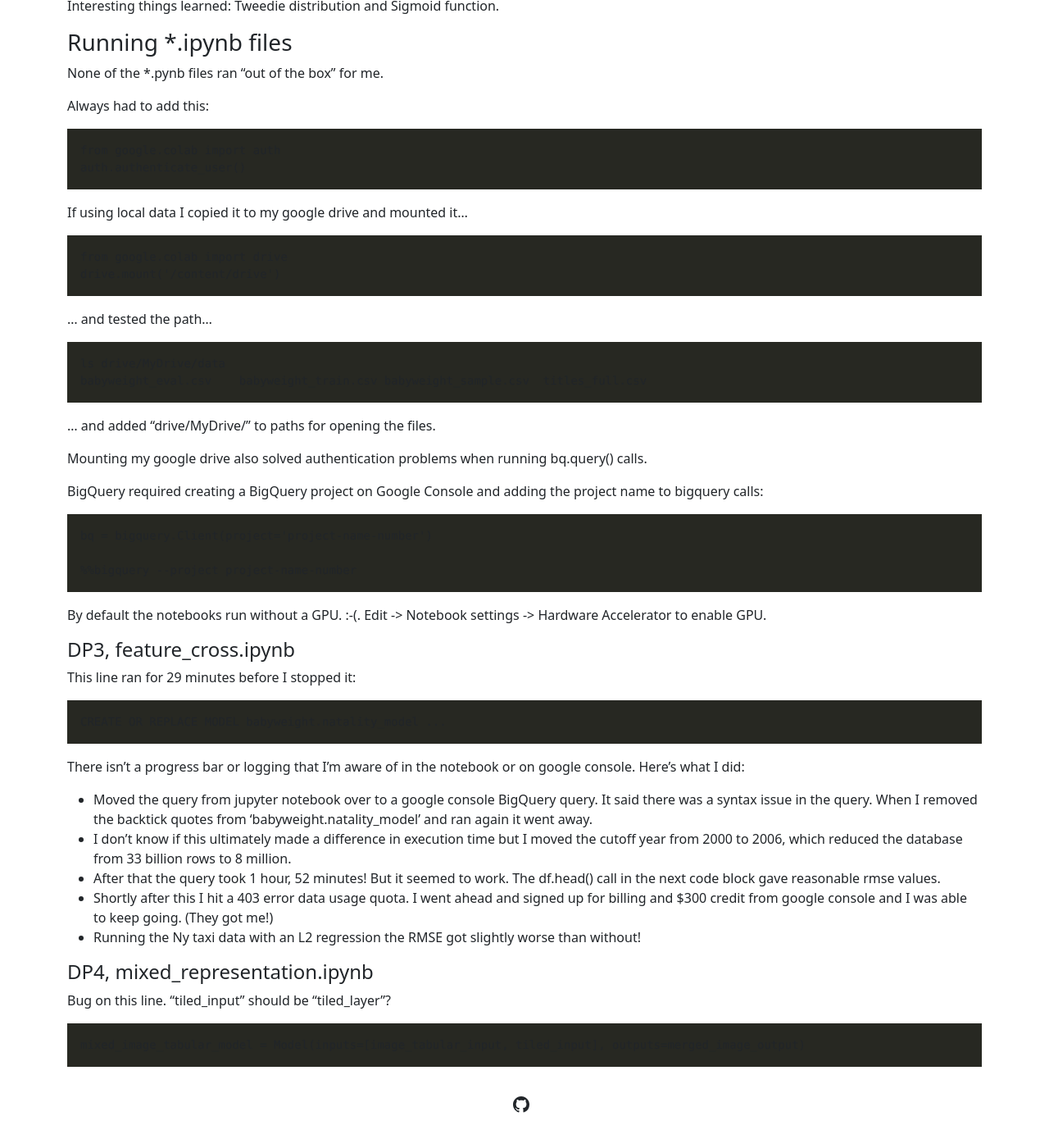
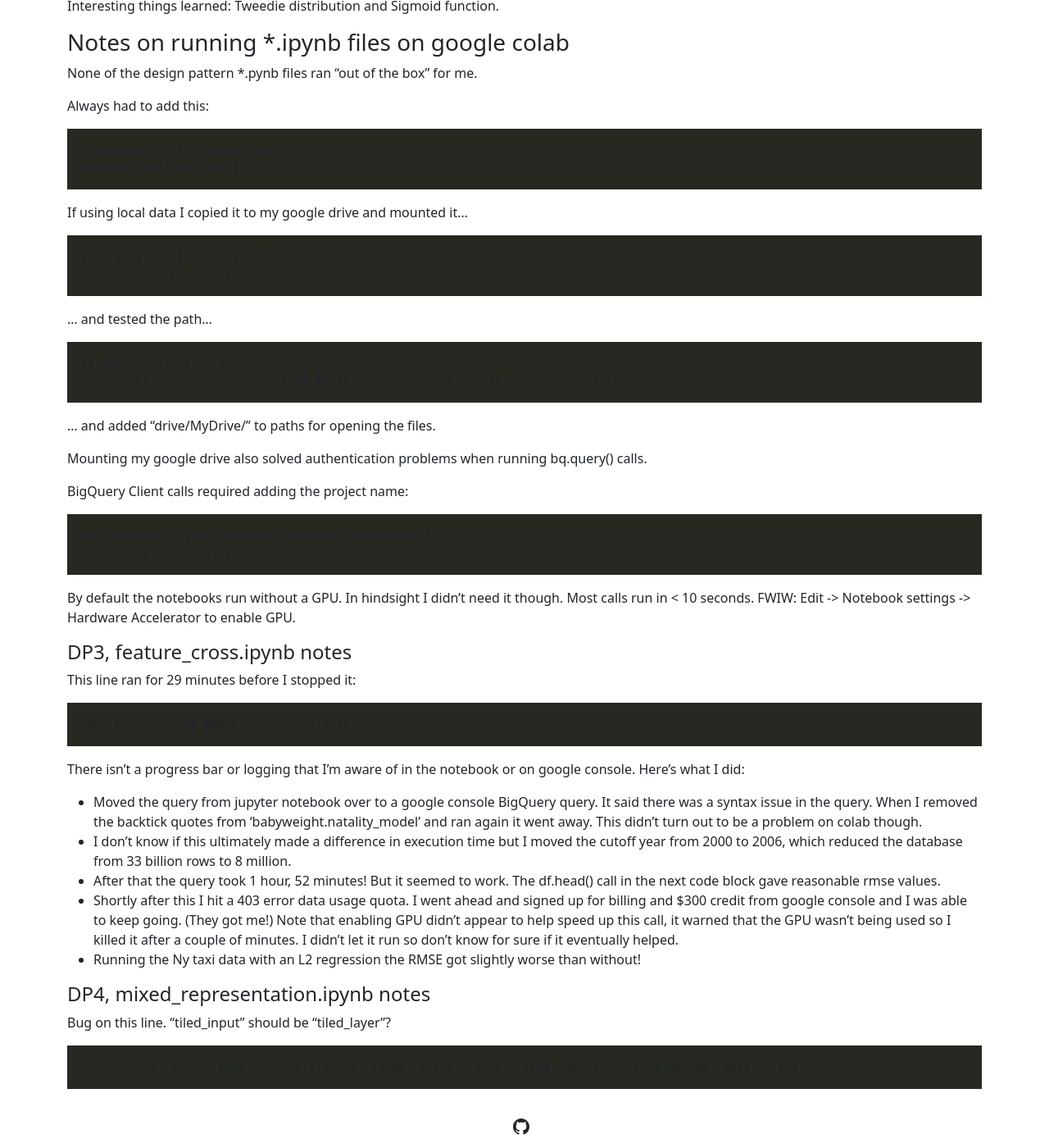
Before and after one commit to matthewdrees/matthewdrees.github.io, a Jekyll site: the page built from _posts/2022-03-14-machine-learning-design-patterns.md, in a window 1280 px wide and 1400 px high, scrolled down 1769 px. Shown: the whole window at 82% size. Built offline with Jekyll 4.4.1, drawn with Linux system fonts in a browser that asks for light colours; before the commit the page ends 3142 px from its top, so only the background shows below that.

Commit message:
Updated *ipynb notes.

```diff
--- a/_posts/2022-03-14-machine-learning-design-patterns.md
+++ b/_posts/2022-03-14-machine-learning-design-patterns.md
@@ -49,8 +49,8 @@
 
 Interesting things learned: Tweedie distribution and Sigmoid function.
 
-### Running *.ipynb files
-None of the *.pynb files ran "out of the box" for me.
+### Notes on running *.ipynb files on google colab
+None of the design pattern *.pynb files ran "out of the box" for me.
 
 Always had to add this:
 
@@ -71,27 +71,26 @@
 
 Mounting my google drive also solved authentication problems when running bq.query() calls.
 
-BigQuery required creating a BigQuery project on Google Console and adding the project name to bigquery calls:
+BigQuery Client calls required adding the project name:
 
     bq = bigquery.Client(project='project-name-number')
-
     %%bigquery --project project-name-number
 
-By default the notebooks run without a GPU. :-(.  Edit -> Notebook settings -> Hardware Accelerator to enable GPU.
+By default the notebooks run without a GPU. In hindsight I didn't need it though. Most calls run in < 10 seconds. FWIW: Edit -> Notebook settings -> Hardware Accelerator to enable GPU.
 
-#### DP3, feature_cross.ipynb
+#### DP3, feature_cross.ipynb notes
 This line ran for 29 minutes before I stopped it:
 
     CREATE OR REPLACE MODEL babyweight.natality_model ...
 
 There isn't a progress bar or logging that I'm aware of in the notebook or on google console. Here's what I did:
-* Moved the query from jupyter notebook over to a google console BigQuery query. It said there was a syntax issue in the query. When I removed the backtick quotes from 'babyweight.natality_model' and ran again it went away.
+* Moved the query from jupyter notebook over to a google console BigQuery query. It said there was a syntax issue in the query. When I removed the backtick quotes from 'babyweight.natality_model' and ran again it went away. This didn't turn out to be a problem on colab though.
 * I don't know if this ultimately made a difference in execution time but I moved the cutoff year from 2000 to 2006, which reduced the database from 33 billion rows to 8 million.
 * After that the query took 1 hour, 52 minutes! But it seemed to work. The df.head() call in the next code block gave reasonable rmse values.
-* Shortly after this I hit a 403 error data usage quota. I went ahead and signed up for billing and $300 credit from google console and I was able to keep going. (They got me!)
+* Shortly after this I hit a 403 error data usage quota. I went ahead and signed up for billing and $300 credit from google console and I was able to keep going. (They got me!) Note that enabling GPU didn't appear to help speed up this call, it warned that the GPU wasn't being used so I killed it after a couple of minutes. I didn't let it run so don't know for sure if it eventually helped.
 * Running the Ny taxi data with an L2 regression the RMSE got slightly worse than without!
 
-#### DP4, mixed_representation.ipynb
+#### DP4, mixed_representation.ipynb notes
 
 Bug on this line. "tiled_input" should be "tiled_layer"?
 
```
